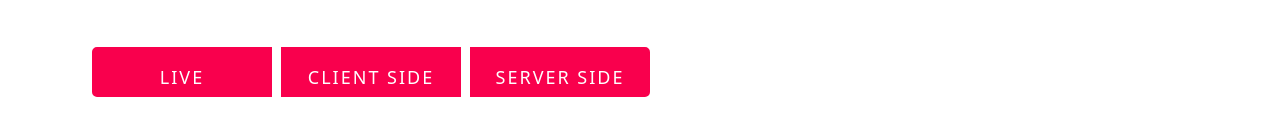
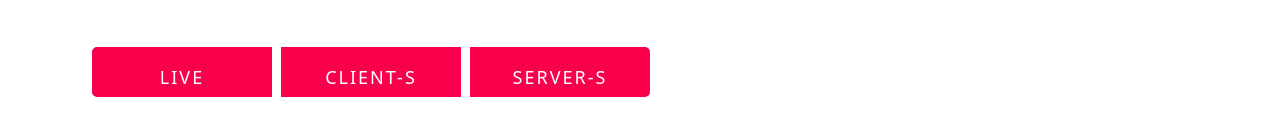
Before and after one commit to khudroo/myPortfolio, a React (Create React App) app: page /haba in a window 1280 px wide. Shown: the part 757-892 px from the top of the page. Built offline with nearby package versions, Linux system fonts and the light colour scheme.

Commit message:
change text

```diff
--- a/src/components/Project/Education.js
+++ b/src/components/Project/Education.js
@@ -60,7 +60,7 @@ const Education = () => {
               href="https://review-website-khudroo.netlify.app/"
               target="_blank"
             >
-              Live Website
+              Live
             </a>
           </button>
           <button type="button" className="btn">
@@ -69,7 +69,7 @@ const Education = () => {
               href="https://github.com/khudroo/review-website"
               target="_blank"
             >
-              Client Side
+              Client
             </a>
           </button>
         </div>
--- a/src/components/Project/Haba.js
+++ b/src/components/Project/Haba.js
@@ -60,7 +60,7 @@ const Haba = () => {
               href="https://haba-kids-toys.web.app/"
               target="_blank"
             >
-              Live Website
+              Live
             </a>
           </button>
           <button type="button" className="btn">
@@ -69,7 +69,7 @@ const Haba = () => {
               href="https://github.com/khudroo/haba-kids-toys-client"
               target="_blank"
             >
-              Client Side
+              Client-S
             </a>
           </button>
           <button type="button" className="btn">
@@ -78,7 +78,7 @@ const Haba = () => {
               href="https://github.com/khudroo/haba-kids-toys-server"
               target="_blank"
             >
-              Server Side
+              Server-S
             </a>
           </button>
         </div>
--- a/src/components/Project/Travel.js
+++ b/src/components/Project/Travel.js
@@ -64,7 +64,7 @@ const Travel = () => {
               href="https://hw-health-care-10.web.app/"
               target="_blank"
             >
-              Live Website
+              Live
             </a>
           </button>
           <button type="button" className="btn">
@@ -73,7 +73,7 @@ const Travel = () => {
               href="https://github.com/khudroo/tourism-website"
               target="_blank"
             >
-              Client Side
+              Client-S
             </a>
           </button>
           <button type="button" className="btn">
@@ -82,7 +82,7 @@ const Travel = () => {
               href="https://github.com/khudroo/tourism-website-server"
               target="_blank"
             >
-              Server Side
+              Server-S
             </a>
           </button>
         </div>
```
